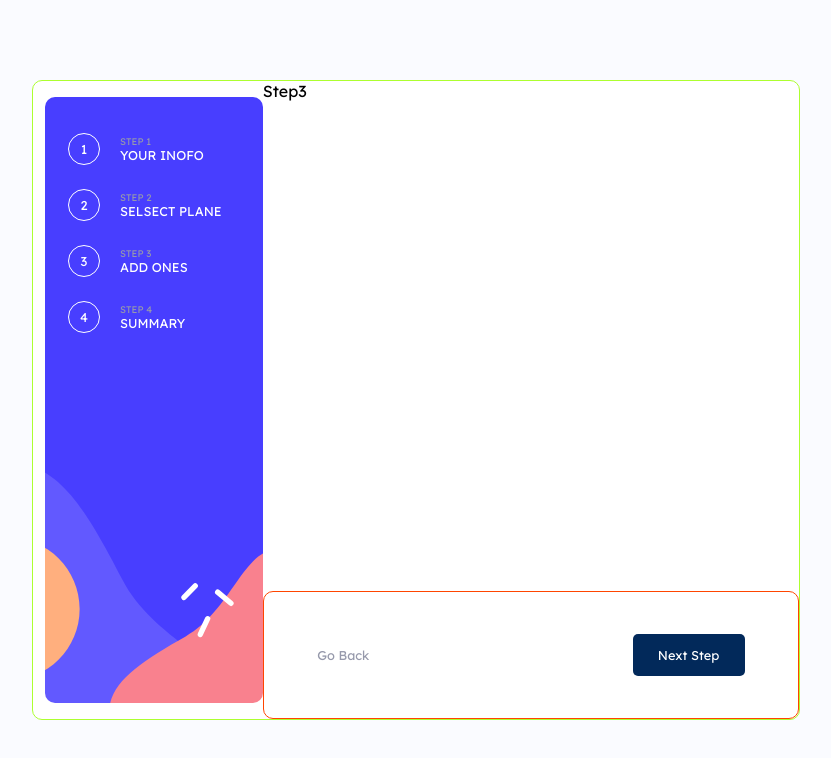
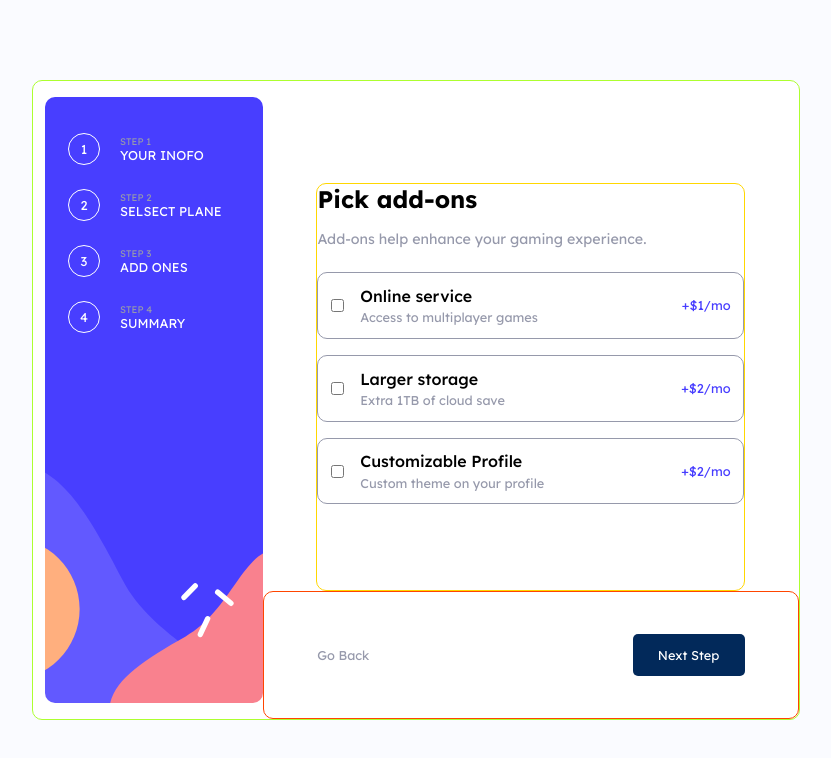
Before and after one commit to Ahmed-A-Adel/multi-step-form, a React (Create React App) app: page /step-3 in a window 1280 px wide. Shown: the top 758 px of the page, without its empty margins (224-1055 px from the left). Built offline with nearby package versions, Linux system fonts and the light colour scheme.

Commit message:
added checker compnenet to step-3

```diff
--- /dev/null
+++ b/src/components/checker/Checker.jsx
@@ -0,0 +1,16 @@
+import React from "react";
+import "./Checker.scss";
+function Checker({ title, info, price }) {
+  return (
+    <div className="checker">
+      <input type="checkbox" className="checker_input" />
+      <div className="checker_info_conatiner">
+        <h4 className="checker_heading">{title}</h4>
+        <p className="checker_info">{info}</p>
+      </div>
+      <span className="checker_price">{price}</span>
+    </div>
+  );
+}
+
+export default Checker;
--- /dev/null
+++ b/src/components/checker/Checker.scss
@@ -0,0 +1,34 @@
+@import "../app/App.scss";
+.checker {
+  display: flex;
+  align-items: center;
+  justify-content: flex-start;
+  gap: 1rem;
+  border: 1px solid $Cool-gray;
+  padding: 0.8rem;
+  margin-bottom: 1rem;
+  border-radius: $radius;
+  transition: $trans;
+  cursor: pointer;
+  & h4 {
+    font-size: 1rem;
+    font-weight: 500;
+    margin-bottom: 0.2rem;
+  }
+  & p {
+    font-size: $f-size;
+    color: $Cool-gray;
+    font-weight: 300;
+  }
+  &_price {
+    font-size: $f-size;
+    color: $primary-color;
+    margin-left: auto;
+  }
+
+  &:hover,
+  &:active {
+    border: 1px solid $primary-color;
+    background-color: $Magnolia;
+  }
+}
--- a/src/components/step-3/Step3.jsx
+++ b/src/components/step-3/Step3.jsx
@@ -1,7 +1,37 @@
 import React from "react";
+import "./Step3.scss";
+import Heading from "../heading/Heading";
+import Checker from "../checker/Checker";
 
 function Step3() {
-  return <div>Step3</div>;
+  const info = [
+    {
+      title: " Online service",
+      info: "Access to multiplayer games ",
+      price: "+$1/mo",
+    },
+    {
+      title: "Larger storage",
+      info: " Extra 1TB of cloud save ",
+      price: "+$2/mo",
+    },
+    {
+      title: "Customizable Profile",
+      info: " Custom theme on your profile ",
+      price: "+$2/mo",
+    },
+  ];
+  return (
+    <div className="step step-3">
+      <Heading
+        heading="Pick add-ons"
+        subHeading="Add-ons help enhance your gaming experience."
+      />
+      {info.map((info) => (
+        <Checker title={info.title} info={info.info} price={info.price} />
+      ))}
+    </div>
+  );
 }
 
 export default Step3;
--- a/src/components/step-3/Step3.scss
+++ b/src/components/step-3/Step3.scss
@@ -0,0 +1,5 @@
+@media screen and (min-width: 1139px) {
+  .step-3 {
+    align-self: flex-end !important;
+  }
+}
```
